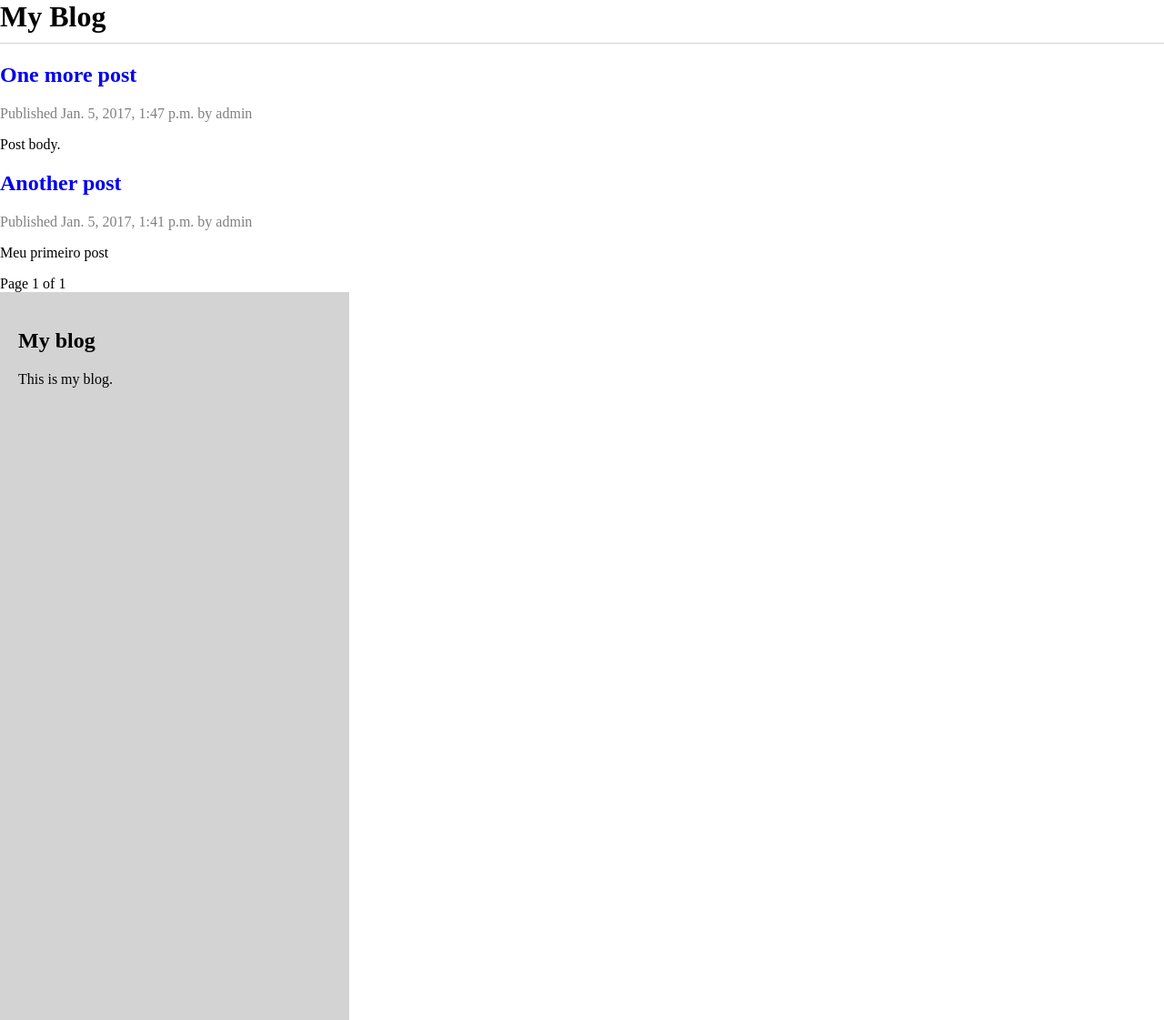
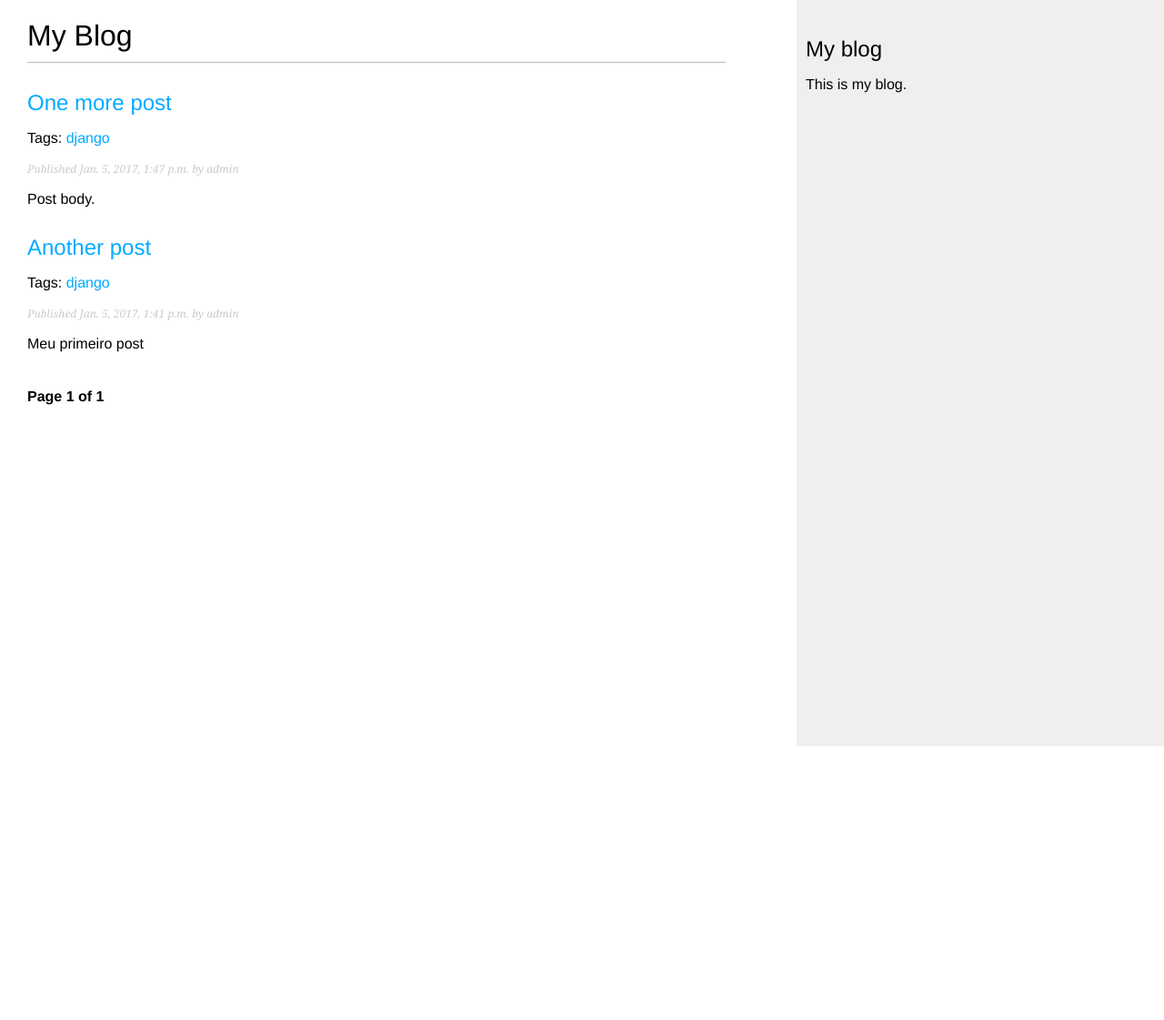
Before and after one commit to EdmilsonSantana/django-by-example, a Django app: page /blog/ in a window 1280 px wide. Shown: the whole page at 91% size. After the commit the page ends 820 px from the top, so only its background shows below. Run offline with Django 3.2, Linux system fonts and the light colour scheme; data comes from the database, SQL or seed files in the repository; both versions use the stored data as it was after the commit; parts of the project's set-up code (start-up, migrations or seed data) failed here and were passed over.

Commit message:
Concluíndo atividade: adicionar comentários nas postagens e recomendar postagens similares

```diff
--- a/mysite/blog/models.py
+++ b/mysite/blog/models.py
@@ -1,8 +1,8 @@
 from django.db import models
 from django.utils import timezone
 from django.core.urlresolvers import reverse
-
 from django.contrib.auth.models import User
+from taggit.managers import TaggableManager
 
 class PublishedManager(models.Manager):
 	def get_queryset(self):
@@ -26,6 +26,8 @@ class Post(models.Model):
 	objects = models.Manager()
 	published = PublishedManager()
 
+	tags = TaggableManager()
+
 	class Meta:
 		ordering = ('-publish',)
 
@@ -38,3 +40,18 @@ class Post(models.Model):
 												   self.publish.strftime('%m'),
 												   self.publish.strftime('%d'),
 												   self.slug])
+
+class Comment(models.Model):
+	post = models.ForeignKey(Post, related_name='comments')
+	name = models.CharField(max_length=80)
+	email = models.EmailField()
+	body = models.TextField()
+	created = models.DateTimeField(auto_now_add=True)
+	updated = models.DateTimeField(auto_now=True)
+	active = models.BooleanField(default=True)
+
+	class Meta:
+		ordering = ('created',)
+
+	def __str__(self):
+		return 'Comment by {} on {}'.format(self.name, self.post)
--- a/mysite/blog/static/css/blog.css
+++ b/mysite/blog/static/css/blog.css
@@ -1,44 +1,92 @@
-* {
-    box-sizing:border-box;
+body {
+    margin:0;
+    padding:0;
+    font-family:helvetica, sans-serif;
 }
 
 a {
-    text-decoration: none;
-}
-
-body,
-html {
-    height: 100%;
-    margin: 0;
+    color:#00abff;
+    text-decoration:none;
 }
 
 h1 {
-    border-bottom: 1px solid lightgrey;
-    padding-bottom: 10px;
+    font-weight:normal;
+    border-bottom:1px solid #bbb;
+    padding:0 0 10px 0;
 }
 
-.date,
-.info {
-    color: grey;
+h2 {
+    font-weight:normal;
+    margin:30px 0 0;
 }
 
-.comment:nth-child(even) {
-    background-color: whitesmoke;
-}
-
-#container,
-#sidebar {
-    display: inline-block;
-    float: left;
-    padding: 20px;
-    height: 100%;
-}
-
-#container {
-    width: 70%;
+#content {
+    float:left;
+    width:60%;
+    padding:0 0 0 30px;
 }
 
 #sidebar {
-    width: 30%;
-    background-color: lightgrey;
+    float:right;
+    width:30%;
+    padding:10px;
+    background:#efefef;
+    height:100%;
 }
+
+p.date {
+    color:#ccc;
+    font-family: georgia, serif;
+    font-size: 12px;
+    font-style: italic;
+}
+
+/* pagination */
+.pagination {
+    margin:40px 0;
+    font-weight:bold;
+}
+
+/* forms */
+label {
+    float:left;
+    clear:both;
+    color:#333;
+    margin-bottom:4px;
+}
+input, textarea {
+    clear:both;
+    float:left;
+    margin:0 0 10px;
+    background:#ededed;
+    border:0;
+    padding:6px 10px;
+    font-size:12px;
+}
+input[type=submit] {
+    font-weight:bold;
+    background:#00abff;
+    color:#fff;
+    padding:10px 20px;
+    font-size:14px;
+    text-transform:uppercase;
+}
+.errorlist {
+    color:#cc0033;
+    float:left;
+    clear:both;
+    padding-left:10px;
+}
+
+/* comments */
+.comment {
+    padding:10px;
+}
+.comment:nth-child(even) {
+    background:#efefef;
+}
+.comment .info {
+    font-weight:bold;
+    font-size:12px;
+    color:#666;
+}
--- a/mysite/blog/templates/blog/post/list.html
+++ b/mysite/blog/templates/blog/post/list.html
@@ -4,12 +4,26 @@
 
 {% block content %}
  	<h1>My Blog</h1>
+
+ 	{% if tag %}
+ 		<h2>Posts tagged with "{{ tag.name }}"</h2>
+ 	{% endif %}
+
  	{% for post in posts %}
  		<h2><a href="{{ post.get_absolute_url }}">{{ post.title }}</a></h2>
+
+ 		<p class="tags">
+ 			Tags:
+ 			{% for tag in post.tags.all %}
+ 				<a href="{% url "blog:post_list_by_tag" tag.slug %}">{{ tag.name }}</a>
+ 				{% if not forloop.last %}, {% endif %}
+ 			{% endfor %}
+ 		</p>
+
  		<p class="date">Published {{ post.publish }} by {{ post.author }}</p>
  		<!-- Dúvida -->
  		{{ post.body|truncatewords:30|linebreaks }}
  	{% endfor %}
 
- 	{% include "pagination.html" with page=page_obj %}
+ 	{% include "pagination.html" with page=posts %}
 {% endblock %}
--- a/mysite/blog/urls.py
+++ b/mysite/blog/urls.py
@@ -3,8 +3,9 @@ from . import views
 
 urlpatterns = [
 	# post views
-	# url(r'^$', views.post_list, name='post_list'),
-	url(r'^$', views.PostListView.as_view(), name='post_list'),
+	url(r'^$', views.post_list, name='post_list'),
+	url(r'^tag/(?P<tag_slug>[-\w]+)/$', views.post_list, name='post_list_by_tag'),
+	# url(r'^$', views.PostListView.as_view(), name='post_list'),
 	url(r'^(?P<year>\d{4})/(?P<month>\d{2})/(?P<day>\d{2})/(?P<post>[-\w]+)/$',
 		views.post_detail,
 		name='post_detail'),
--- a/mysite/blog/views.py
+++ b/mysite/blog/views.py
@@ -1,12 +1,20 @@
 from django.shortcuts import render, get_object_or_404
 from django.core.paginator import Paginator, EmptyPage, PageNotAnInteger
-from .models import Post
+from .models import Post, Comment
 from django.views.generic import ListView
 from django.core.mail import send_mail
-from .forms import EmailPostForm
+from .forms import EmailPostForm, CommentForm
+from taggit.models import Tag
+from django.db.models import Count
 
-def post_list(request):
+def post_list(request, tag_slug=None):
 	object_list = Post.published.all()
+	tag = None
+
+	if tag_slug:
+		tag = get_object_or_404(Tag, slug=tag_slug)
+		object_list = object_list.filter(tags__in=[tag])
+
 	paginator = Paginator(object_list, 3)
 	page = request.GET.get('page')
 	try:
@@ -17,7 +25,8 @@ def post_list(request):
 		posts = paginator.page(paginator.num_pages)
 
 	return render(request, 'blog/post/list.html', {'page': page,
-												   'posts': posts})
+												   'posts': posts,
+												   'tag':tag})
 
 
 class PostListView(ListView):
@@ -47,6 +56,7 @@ def post_share(request, post_id):
 	return render(request, 'blog/post/share.html', {'post': post,
 													  	'form': form,
 													  	'sent': sent})
+
 def post_detail(request, year, month, day, post):
 	post = get_object_or_404(Post, slug=post,
 								   status='published',
@@ -54,4 +64,22 @@ def post_detail(request, year, month, day, post):
 								   publish__month=month,
 								   publish__day=day)
 
-	return render(request, 'blog/post/detail.html', {'post': post})
+	comments = post.comments.filter(active=True)
+	if request.method == 'POST':
+		comment_form = CommentForm(data=request.POST)
+		if comment_form.is_valid():
+			new_comment = comment_form.save(commit=False)
+			new_comment.post = post
+			new_comment.save()
+	else:
+		comment_form = CommentForm()
+
+
+	post_tags_ids = post.tags.values_list('id', flat=True)
+	similar_posts = Post.published.filter(tags__in=post_tags_ids).exclude(id=post.id)
+	similar_posts = similar_posts.annotate(same_tags=Count('tags')).order_by('-same_tags', '-publish')[:4]
+
+	return render(request, 'blog/post/detail.html', {'post': post,
+													 'comments': comments,
+													 'comment_form': comment_form,
+													 'similar_posts': similar_posts})
--- a/mysite/mysite/settings.py
+++ b/mysite/mysite/settings.py
@@ -38,6 +38,7 @@ INSTALLED_APPS = (
     'django.contrib.messages',
     'django.contrib.staticfiles',
     'blog',
+    'taggit',
 )
 
 MIDDLEWARE_CLASSES = (
```
Also changed, not shown: mysite/blog/admin.py (+8 -1 lines), mysite/blog/forms.py (+7 -0 lines), mysite/blog/templates/blog/post/detail.html (+31 -0 lines), mysite/blog/migrations/0002_comment.py (added), mysite/blog/migrations/0003_post_tags.py (added), mysite/db.sqlite3.
